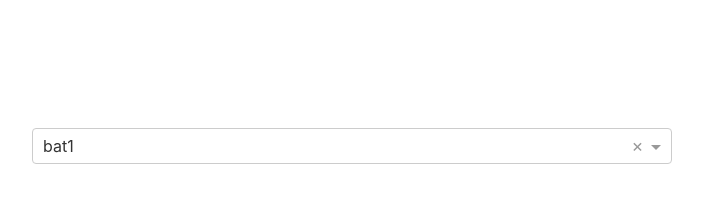
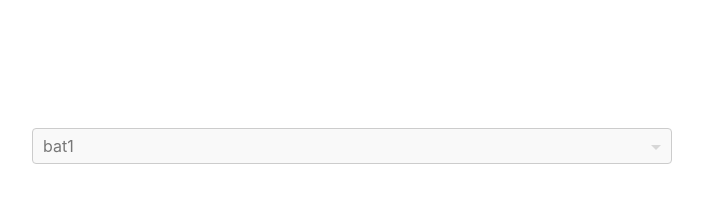
Before and after one commit to amaan75/pmnet, a React (Create React App) app: page / in a window 1280 px wide. Shown: the top 218 px of the page, without its empty margins (224-927 px from the left). Built offline with nearby package versions, Linux system fonts and the light colour scheme.

Commit message:
added color for disable

```diff
--- a/src/components/App.js
+++ b/src/components/App.js
@@ -118,7 +118,7 @@ class App extends Component {
           // onFocus={this.toggleFocusState}
           // //add this for focus styling{onBlur}
           // onBlur={this.toggleFocusState}
-          isSearchable={true}
+          searchable={true}
           options={this.state.dropdownData}
           // getOptionLabel={option => option.name}
           // isClearable={true}
@@ -131,7 +131,7 @@ class App extends Component {
           value={this.state.dropdownValue}
           matchPos={"start"}
           matchProp={"label"}
-        // isDisabled={this.props.templateDisabled}
+          disabled={true}
         />
       </div>
 
--- a/src/index.css
+++ b/src/index.css
@@ -13,6 +13,10 @@ code {
 .container {
   width: 50%;
   padding: 10% 20%;
+}
+
+.Select.is-disabled>.Select-control>.Select-multi-value-wrapper>.Select-value>.Select-value-label {
+  color: #777777 !important;
 }
 
 /* .react-select-container {
```
